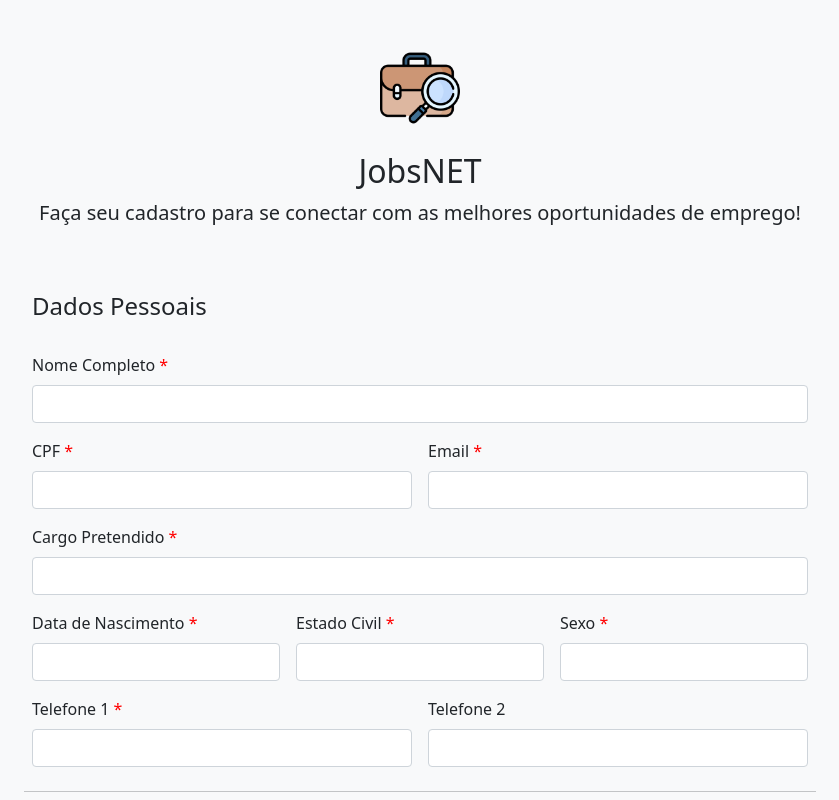
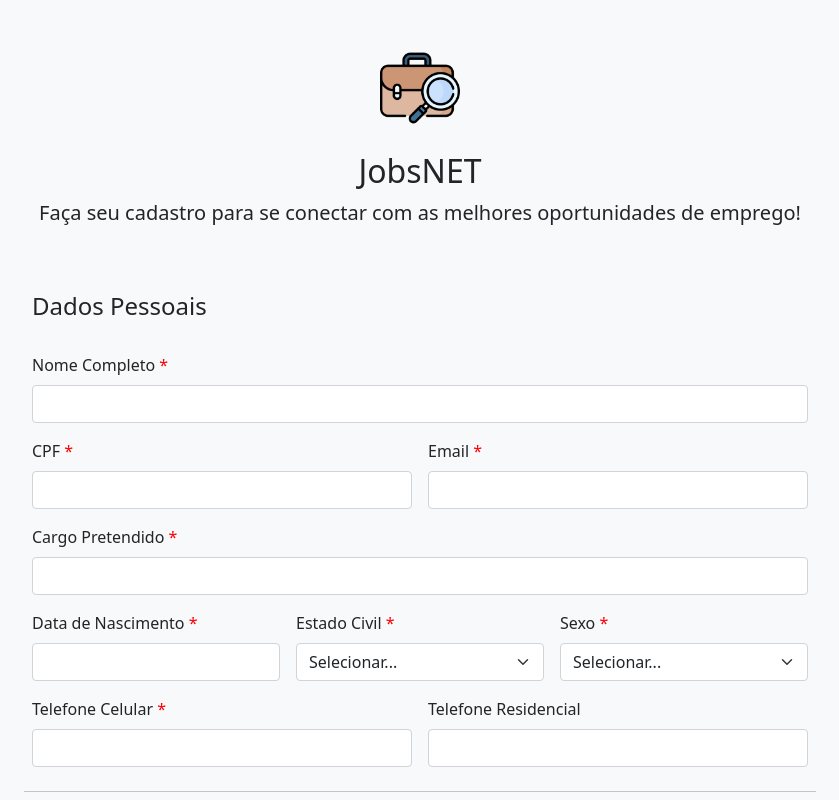
Before and after one commit to cmartinellicm/banco-de-curriculos-site, a React (Create React App) app: page / in a window 1280 px wide. Shown: the top 800 px of the page, without its empty margins (220-1059 px from the left). Built offline with nearby package versions, Linux system fonts and the light colour scheme.

Commit message:
Alerta para cadastro com sucesso, máscara para inputs, select options para campos de estado civil e sexo

```diff
--- a/package.json
+++ b/package.json
@@ -9,6 +9,7 @@
     "axios": "^0.21.1",
     "react": "^17.0.2",
     "react-dom": "^17.0.2",
+    "react-input-mask": "^2.0.4",
     "react-scripts": "4.0.3",
     "web-vitals": "^1.0.1"
   },
--- a/public/index.html
+++ b/public/index.html
@@ -12,11 +12,10 @@
 
   <link rel="stylesheet" href="styles.css">
 
-  <title>JobsNET</title>
+  <title>JobsNET- Cadastro</title>
 </head>
 
 <body class="bg-light">
-  <!-- <noscript>You need to enable JavaScript to run this app.</noscript> -->
   <script src="https://cdn.jsdelivr.net/npm/bootstrap@5.1.0/dist/js/bootstrap.bundle.min.js"
     integrity="sha384-U1DAWAznBHeqEIlVSCgzq+c9gqGAJn5c/t99JyeKa9xxaYpSvHU5awsuZVVFIhvj"
     crossorigin="anonymous"></script>
--- a/src/components/Container.jsx
+++ b/src/components/Container.jsx
@@ -2,15 +2,15 @@ import Form from "./Form";
 
 const Container = () => {
   return (
-    <div class="container">
+    <div className="container">
       <main>
-        <div class="py-5 text-center">
-          <img class="d-block mx-auto mb-4" src={process.env.PUBLIC_URL + "/logo512.png"} alt="Logo JobsNET" width="80" />
+        <div className="py-5 text-center">
+          <img className="d-block mx-auto mb-4" src={process.env.PUBLIC_URL + "/logo512.png"} alt="Logo JobsNET" width="80" />
           <h2>JobsNET</h2>
-          <p class="lead">Faça seu cadastro para se conectar com as melhores oportunidades de emprego!</p>
+          <p className="lead">Faça seu cadastro para se conectar com as melhores oportunidades de emprego!</p>
         </div>
 
-        <div class="row g-5">
+        <div className="row g-5">
           <Form></Form>
         </div>
       </main>
--- a/src/components/Footer.jsx
+++ b/src/components/Footer.jsx
@@ -1,7 +1,7 @@
 const Footer = () => {
   return (
-    <div class="my-5 pt-5 text-muted text-center text-small">
-      <p class="mb-1">&copy; 2021 JobsNET</p>
+    <div className="my-5 pt-5 text-muted text-center text-small">
+      <p className="mb-1">&copy; 2021 JobsNET</p>
       <div>
         Icons made by{" "}
         <a href="https://www.flaticon.com/authors/freepik" title="Freepik">
--- a/src/components/Form.jsx
+++ b/src/components/Form.jsx
@@ -1,16 +1,24 @@
 import { useState } from "react";
 import axios from "axios";
+import InputMask from "react-input-mask";
 
 const Form = () => {
   // Buscar CEP via API externa - ViaCEP
   const consultarCep = async () => {
     const endereco = await axios.get(`https://viacep.com.br/ws/${form.cep}/json/`);
-    console.log(endereco.data);
     setForm({ ...form, logradouro: endereco.data.logradouro, bairro: endereco.data.bairro, cidade: endereco.data.localidade, estado: endereco.data.uf });
   };
 
-  const createUser = async (user) => {
-    const newUser = await axios.post("https://gamaacademy-jobsnet.herokuapp.com/register", form);
+  // Enviar dados do usuário para a API cadastrar no DB
+  const createUser = async () => {
+    axios
+      .post("https://gamaacademy-jobsnet.herokuapp.com/register", form)
+      .then(function (response) {
+        alert("Usuário cadastrado com sucesso!");
+      })
+      .catch(function (error) {
+        console.log(error);
+      });
   };
 
   const [form, setForm] = useState({
@@ -55,7 +63,8 @@ const Form = () => {
             <label htmlFor="cpf" className="form-label">
               CPF <span className="obrigatorio">*</span>
             </label>
-            <input
+            <InputMask
+              mask="999.999.999-99"
               type="text"
               size="11"
               className="form-control"
@@ -98,7 +107,8 @@ const Form = () => {
             <label htmlFor="dataNascimento" className="form-label">
               Data de Nascimento <span className="obrigatorio">*</span>
             </label>
-            <input
+            <InputMask
+              mask="99/99/9999"
               type="text"
               className="form-control"
               onChange={(e) => {
@@ -112,47 +122,60 @@ const Form = () => {
             <label htmlFor="estadoCivil" className="form-label">
               Estado Civil <span className="obrigatorio">*</span>
             </label>
-            <input
+            {/* <input
               type="text"
               className="form-control"
               onChange={(e) => {
                 setForm({ ...form, estadoCivil: e.target.value });
               }}
               value={form.estadoCivil}
-            />
-            {/* <select className="form-select" id="estadoCivil" required>
+            /> */}
+            <select
+              className="form-select"
+              value={form.estadoCivil}
+              onChange={(e) => {
+                setForm({ ...form, estadoCivil: e.target.value });
+              }}
+            >
               <option value="">Selecionar...</option>
-              <option>Solteiro(a)</option>
-              <option>Casado(a)</option>
-              <option>Divorciado(a)</option>
-              <option>Viúvo(a)</option>
-            </select> */}
+              <option value="solteiro">Solteiro(a)</option>
+              <option value="casado">Casado(a)</option>
+              <option value="divorciado">Divorciado(a)</option>
+              <option value="viuvo">Viúvo(a)</option>
+            </select>
           </div>
 
           <div className="col-sm-4">
             <label htmlFor="sexo" className="form-label">
               Sexo <span className="obrigatorio">*</span>
             </label>
-            <input
+            {/* <input
               type="text"
               className="form-control"
               onChange={(e) => {
                 setForm({ ...form, sexo: e.target.value });
               }}
               value={form.sexo}
-            />
-            {/* <select className="form-select" id="sexo" required>
+            /> */}
+            <select
+              className="form-select"
+              value={form.sexo}
+              onChange={(e) => {
+                setForm({ ...form, sexo: e.target.value });
+              }}
+            >
               <option value="">Selecionar...</option>
-              <option>Feminino</option>
-              <option>Masculino</option>
-            </select> */}
+              <option value="feminino">Feminino</option>
+              <option value="masculino">Masculino</option>
+            </select>
           </div>
 
           <div className="col-sm-6">
             <label htmlFor="telefone1" className="form-label">
-              Telefone 1 <span className="obrigatorio">*</span>
+              Telefone Celular <span className="obrigatorio">*</span>
             </label>
-            <input
+            <InputMask
+              mask="(99)99999-9999"
               type="text"
               className="form-control"
               onChange={(e) => {
@@ -164,9 +187,10 @@ const Form = () => {
 
           <div className="col-sm-6">
             <label htmlFor="telefone2" className="form-label">
-              Telefone 2
+              Telefone Residencial
             </label>
-            <input
+            <InputMask
+              mask="(99)9999-9999"
               type="text"
               className="form-control"
               onChange={(e) => {
@@ -184,7 +208,8 @@ const Form = () => {
             <label htmlFor="cep" className="form-label">
               CEP <span className="obrigatorio">*</span>
             </label>
-            <input
+            <InputMask
+              mask="99999-999"
               type="text"
               className="form-control"
               onChange={(e) => {
```
Also changed, not shown: 2 other files (tests, documents, lock files or other folders).
